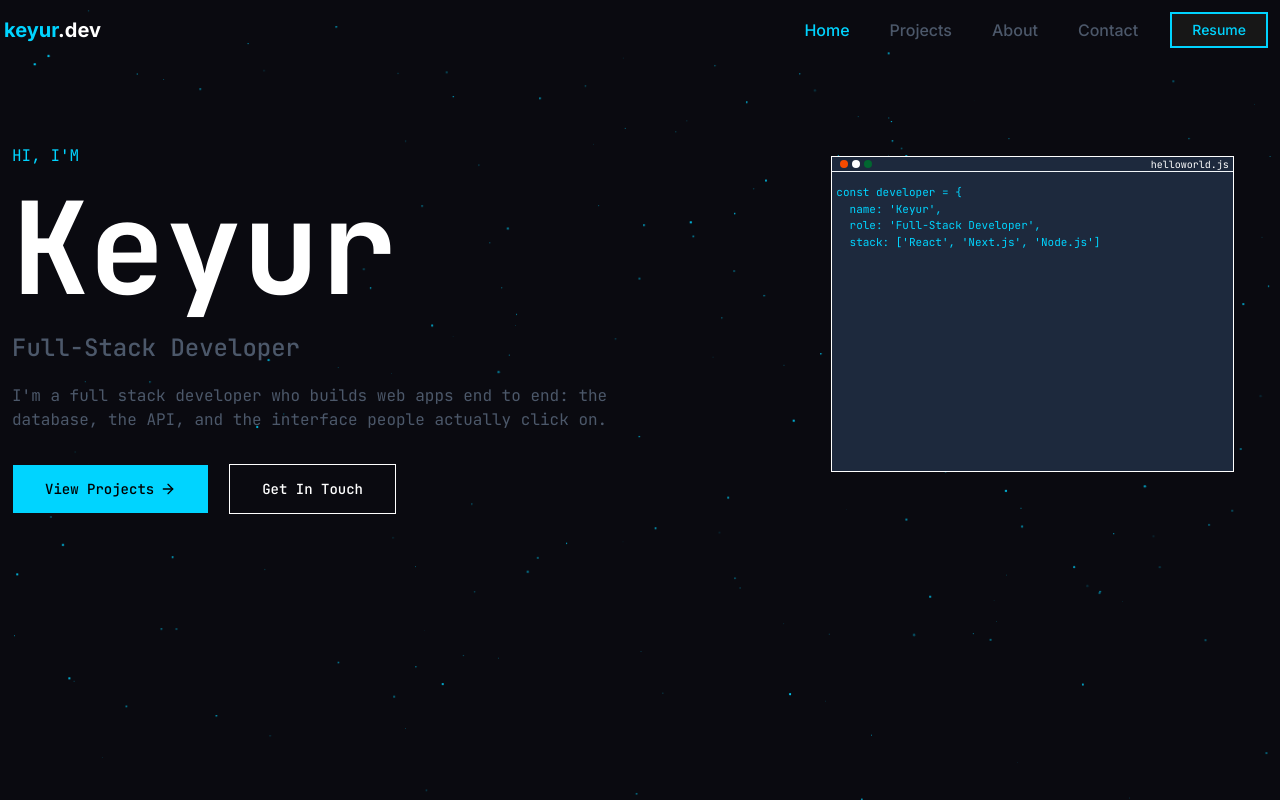
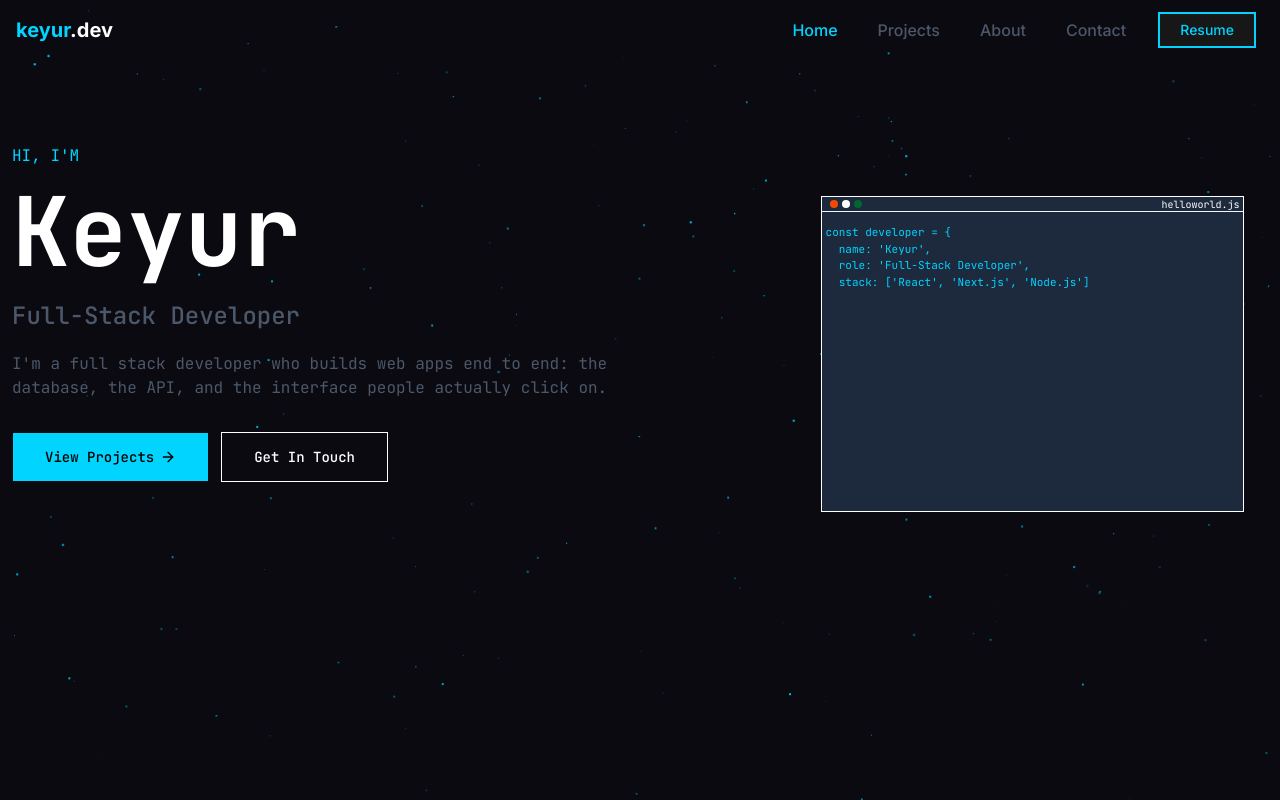
Before and after one commit to PanchalKeyur0806/Portfolio, a Next.js app: page / in a window 1280 px wide. Built offline with nearby package versions, Linux system fonts and the light colour scheme.

Commit message:
checking with laptop on

```diff
--- a/src/app/layout.tsx
+++ b/src/app/layout.tsx
@@ -27,7 +27,9 @@ export default function RootLayout({ children }: LayoutProps<"/">) {
       lang="en"
       className={`${inter.variable} ${jetbrainsMono.variable} h-full antialiased`}
     >
-      <body className="min-h-full bg-[#0A0A10] text-white">{children}</body>
+      <body className="px-3 min-h-full bg-[#0A0A10] text-white">
+        {children}
+      </body>
     </html>
   );
 }
--- a/src/components/custom/Hero.tsx
+++ b/src/components/custom/Hero.tsx
@@ -200,7 +200,7 @@ const keyur = new Developer(
   }, []);
 
   return (
-    <section className="mt-20 px-3 py-1 font-mono  h-100  w-full">
+    <section className="mt-20 py-1 font-mono  h-100  w-full">
       <div className="max-w-8xl w-full mx-auto grid  lg:grid-cols-[1fr_0.6fr]">
         <div className="w-full ">
           {/* Hero Introduction */}
@@ -210,11 +210,14 @@ const keyur = new Developer(
             className="flex gap-2 text-[16px] text-[#00D4FF]"
           ></div>
 
-          <div ref={nameRef} className="text-9xl font-bold mt-4">
+          <div
+            ref={nameRef}
+            className="text-6xl sm:text-7xl lg:text-8xl font-bold mt-4"
+          >
             {/* <h1>Keyur</h1> */}
           </div>
 
-          <div className="mt-5 text-2xl text-[#4C586A] font-medium ">
+          <div className="mt-5 sm:text-2xl text-xl text-[#4C586A] font-medium ">
             <span ref={roleRef}></span>
             {/* <span className="ml-1 animate-pulse text-[#00D4FF]">
             |
@@ -231,7 +234,10 @@ const keyur = new Developer(
             </p>
           </div>
 
-          <div id="buttons" className="mt-8 opacity-0">
+          <div
+            id="buttons"
+            className="mt-8 opacity-0 w-full flex flex-col sm:flex-row gap-3"
+          >
             <Button
               className={` px-8 py-6 bg-[#00D4FF] text-black rounded-none  cursor-pointer hover:bg-[#00D4FF] hover:shadow-[0_0_20px_#00D4FF]    transition-shadow duration-300
 `}
@@ -243,7 +249,7 @@ const keyur = new Developer(
             </Button>
 
             <Button
-              className={`ml-5  px-8 py-6 border-white rounded-none  text-white bg-[#0A0A10] hover:bg-[#0A0A10] cursor-pointer`}
+              className={`  px-8 py-6 border-white rounded-none  text-white bg-[#0A0A10] hover:bg-[#0A0A10] cursor-pointer`}
             >
               Get In Touch
             </Button>
@@ -253,7 +259,7 @@ const keyur = new Developer(
         {/* CodeSnippet Component */}
         <div
           id="laptop"
-          className="hidden  lg:flex  h-85 p-3 lg:flex-col lg:justify-between opacity-0"
+          className="mt-10  lg:flex  h-85 py-3 lg:flex-col lg:justify-between opacity-0"
         >
           <div className="lg:w-[97%] xl:w-[90%] h-88 mx-auto bg-slate-800  flex flex-col gap-3 border border-white">
             <div className="h-3.75 px-1 border-b border-slate-100 flex items-center justify-between">
```
